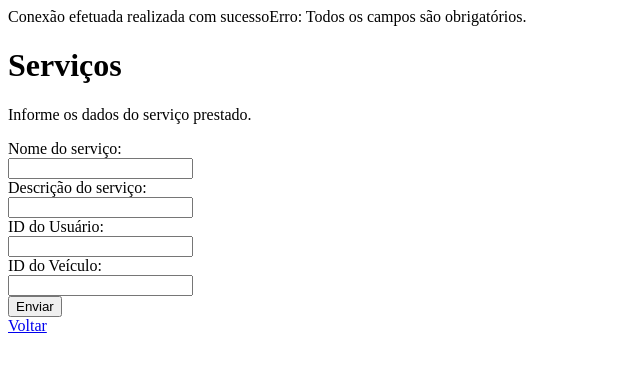
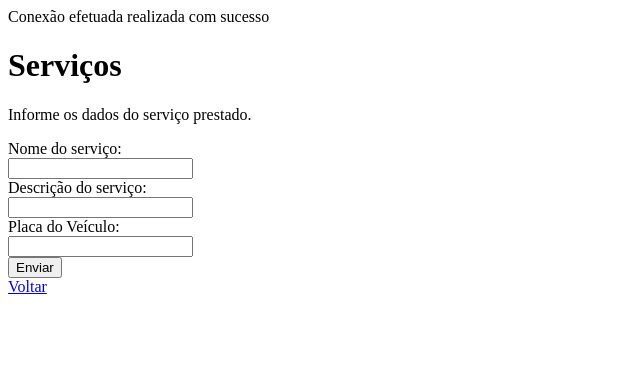
Before and after one commit to RychardSilva/App-My-mechanic-TCC, a PHP site: page /cadastroservico.php in a window 1280 px wide. Shown: the top 372 px of the page, without its empty margins (0-640 px from the left). Run offline with PHP 8.4, Linux system fonts and the light colour scheme; the visitor is signed in with stand-in values (Sample User, id 1).

Commit message:
Arrumei o cadastro servico de pessoaJuridica

```diff
--- a/register/register.html
+++ b/register/register.html
@@ -5,7 +5,7 @@
     <meta charset="UTF-8">
     <meta name="viewport" content="width=device-width, initial-scale=1.0">
     <title>Registro</title>
-    <link rel="stylesheet" href="../styles/styles.css">
+    <link rel="stylesheet" href="../styles/login.css">
 </head>
 
 <body>
--- a/users/pessoaJuridica/cadastroservico.php
+++ b/users/pessoaJuridica/cadastroservico.php
@@ -2,29 +2,32 @@
 require("../../connect/connect.php");
 
 session_start();
-if (!isset($_SESSION["loggedin"]) || $_SESSION["loggedin"] !== true) {
+if (!isset($_SESSION["loggedin"]) || $_SESSION["loggedin"] != true) {
     header("location: login.html");
     exit;
 }
 
-$id_Usuario = isset($_POST['id_Usuario']) ? $_POST['id_Usuario'] : null;
+// Recupera o ID do usuário logado
+$id_Usuario = $_SESSION['idUsuario'];
+
+if ($_SERVER["REQUEST_METHOD"] == "POST") {
     $nomeServico = isset($_POST['nomeServico']) ? $_POST['nomeServico'] : null;
     $descricao = isset($_POST['descricao']) ? $_POST['descricao'] : null;
-$id_Veiculo = isset($_POST['id_Veiculo']) ? $_POST['id_Veiculo'] : null;
+    $placa = isset($_POST['placa']) ? $_POST['placa'] : null;
 
-if ($nomeServico && $descricao && $id_Usuario && $id_Veiculo) {
-    // Verifica se o id_Veiculo existe na tabela veiculo
-    $stmt = $conn->prepare("SELECT idVeiculo FROM veiculo WHERE idVeiculo = ?");
-    $stmt->bind_param("i", $id_Veiculo);
+    if ($nomeServico && $descricao && $placa) {
+        // Verifica se a placa existe na tabela veiculo e pertence ao usuário logado
+        $stmt = $conn->prepare("SELECT placa FROM veiculo WHERE placa = ? AND id_Usuario = ?");
+        $stmt->bind_param("si", $placa, $id_Usuario);
         $stmt->execute();
         $stmt->store_result();
 
         if ($stmt->num_rows > 0) {
             $stmt->close();
 
-        // Insere o novo serviço
-        $stmt = $conn->prepare("INSERT INTO servico (idServico, id_Usuario, id_Veiculo, nome, descricao) VALUES (NULL, ?, ?, ?, ?)");
-        $stmt->bind_param("iiss", $id_Usuario, $id_Veiculo, $nomeServico, $descricao);
+            // Insere o novo serviço usando a placa do veículo
+            $stmt = $conn->prepare("INSERT INTO servico (idServico, id_Usuario, placa_Veiculo, nome, descricao) VALUES (NULL, ?, ?, ?, ?)");
+            $stmt->bind_param("isss", $id_Usuario, $placa, $nomeServico, $descricao);
 
             if ($stmt->execute()) {
                 $stmt->close();
@@ -32,13 +35,14 @@ if ($nomeServico && $descricao && $id_Usuario && $id_Veiculo) {
                 echo "<script language='javascript' type='text/javascript'>
                 alert('Serviço cadastrado com sucesso!');window.location.href='../../login/admJuridica.php';</script>";
             } else {
-            echo "Erro ao inserir dados específicos: " . $stmt->error;
+                echo "Erro ao inserir dados do serviço: " . $stmt->error;
             }
         } else {
-        echo "Erro: Veículo não encontrado.";
+            echo "Erro: Veículo não encontrado ou não pertence ao usuário.";
         }
     } else {
         echo "Erro: Todos os campos são obrigatórios.";
+    }
 }
 ?>
 
@@ -73,18 +77,10 @@ if ($nomeServico && $descricao && $id_Usuario && $id_Veiculo) {
         </div>
 
         <div class="mb-5">
-            <label for="id_Usuario">
-                ID do Usuário:
+            <label for="placa">
+                Placa do Veículo:
                 <br>
-                <input class="form-control mt-3" type="text" id="id_Usuario" name="id_Usuario">
-            </label>
-        </div>
-
-        <div class="mb-5">
-            <label for="id_Veiculo">
-                ID do Veículo:
-                <br>
-                <input class="form-control mt-3" type="text" id="id_Veiculo" name="id_Veiculo">
+                <input class="form-control mt-3" type="text" id="placa" name="placa">
             </label>
         </div>
 
```
Lines whose indentation alone changed are shown as unchanged.
